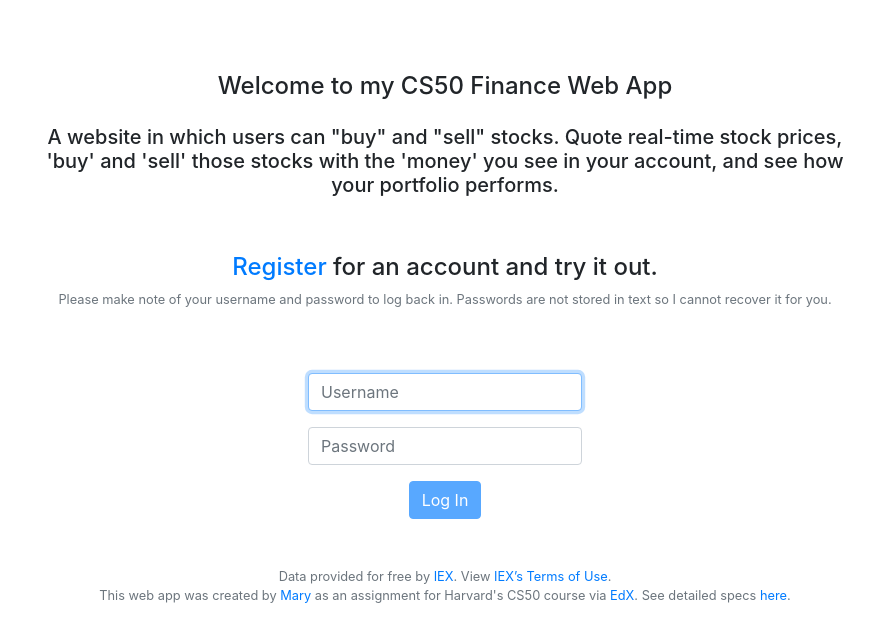
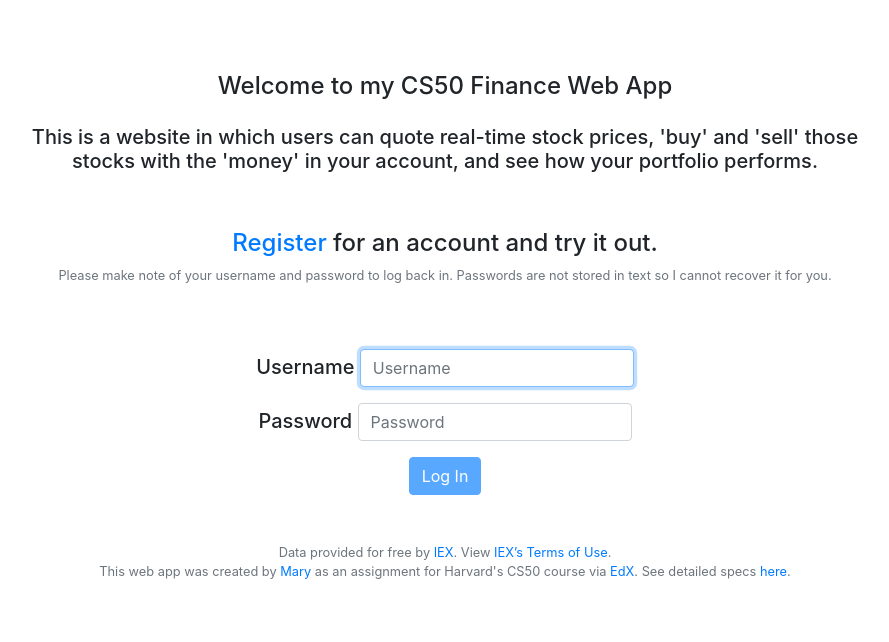
Before and after one commit to maryeleanor/finance, a Flask app: page /login in a window 1280 px wide. Shown: the part 76-718 px from the top of the page, without its empty margins (195-1084 px from the left). Run offline with Flask 2, Linux system fonts and the light colour scheme; some libraries are stand-ins or nearby versions.

Commit message:
cleaned up wording and buttons

```diff
--- a/templates/buy.html
+++ b/templates/buy.html
@@ -6,12 +6,13 @@
 
 {% block main %}
 
-    <h2> You currently have {{ cash }} </h2>
+    <h2> You currently have {{ cash }} in cash.</h2>
     <br><br>
 
     <div class="float-left title">
         <h3> Stock symbol to purchase:</h3>
         <h3> How many shares?</h3>
+         <p style="font-weight:bold">See stock symbol examples below.</p>
     </div>
 
     <div class="float-center">
--- a/templates/history.html
+++ b/templates/history.html
@@ -11,8 +11,8 @@
             <tr>
                 <th scope="col">Symbol</th>
                 <th scope="col"> # of Shares</th>
-                <th scope="col">  Price </th>
-                <th scope="col"> Transacted </th>
+                <th scope="col">  Price at transaction </th>
+                <th scope="col"> Date Transacted </th>
             </tr>
 
             <tbody>
--- a/templates/login.html
+++ b/templates/login.html
@@ -7,8 +7,7 @@
 {% block main %}
 
 <h4 class="m-4"> Welcome to my CS50 Finance Web App</h4>
-<h5 style="margin:0 auto; width:80%;"> A website in which users can "buy" and "sell" stocks.
-    Quote real-time stock prices, 'buy' and 'sell' those stocks with the 'money' you see in your account, and see how
+<h5 style="margin:0 auto; width:80%;"> This is a website in which users can quote real-time stock prices, 'buy' and 'sell' those stocks with the 'money' in your account, and see how
     your portfolio performs.
 </h5>
 <br><br>
@@ -20,11 +19,12 @@
 </p>
 <br><br>
     <form action="/login" method="post">
-        <div class="form-group">
-            <input autocomplete="off" id="username" autofocus class="form-control" name="username" placeholder="Username" type="text">
+        <div class="form-group">   <h5>Username
+            <input autocomplete="off" id="username" autofocus class="form-control" name="username" placeholder="Username" type="text"> </h5>
         </div>
         <div class="form-group">
-            <input class="form-control" id="password" name="password" placeholder="Password" type="password">
+            <h5>Password
+            <input class="form-control" id="password" name="password" placeholder="Password" type="password"> </h5>
         </div>
         <button class="btn btn-primary" id="submit" type="submit" disabled >Log In</button>
     </form>
--- a/templates/quote.html
+++ b/templates/quote.html
@@ -7,7 +7,7 @@
 {% block main %}
     <div class="float-left title">
         <h3> Enter a stock to search for:</h3>
-        <p>See examples below.</p>
+        <p style="font-weight:bold">See some examples below.</p>
     </div>
     <div class="float-center">
     <form action="/quote" method="post">
@@ -30,6 +30,7 @@
     <div class="clearfix">
     </div>
     <br><br>
+
     <ul class="list-group list-group-flush">
             <li class="list-group-item"> 	<span class="bold">	AAL	</span>-	American Airlines Group Inc.	</li>
             <li class="list-group-item"> 	<span class="bold">	AAPL	</span>-	Apple Inc.	</li>
```
Also changed, not shown: templates/empty.html (deleted, +0 -23 lines), templates/register.html (+8 -6 lines), finance.db, 2 other files.
